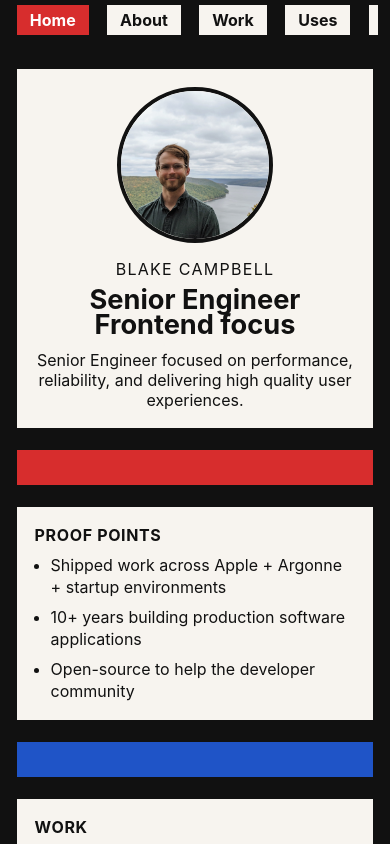
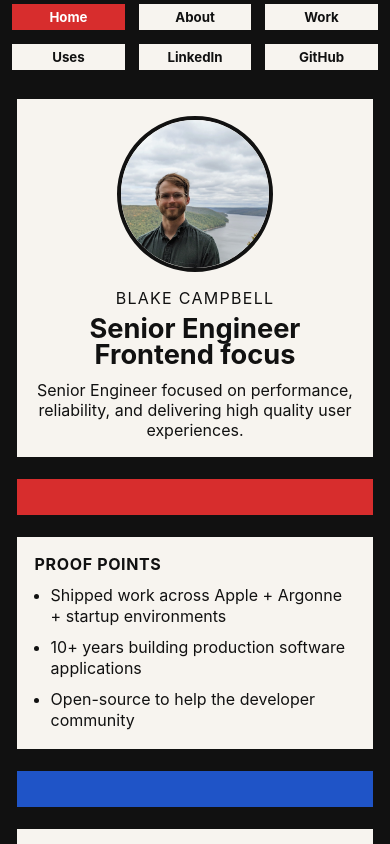
Before and after one commit to BlakeCampbells/Portfolio2026, a Nuxt app: page / in a window 390 px wide. Shown: the top 844 px of the page. Built offline with nearby package versions, Linux system fonts and the light colour scheme.

Commit message:
Blue/mobile-nav-and-favicon-sync: fix mobile nav layout and sync favicon.ico to svg

```diff
--- a/app/assets/css/main.css
+++ b/app/assets/css/main.css
@@ -42,7 +42,7 @@ a {
   align-items: center;
   gap: 0.55rem;
   font-weight: 700;
-  overflow-x: auto;
+  overflow-x: hidden;
   white-space: nowrap;
 }
 
@@ -88,3 +88,26 @@ a {
 main {
   padding-top: 0;
 }
+
+@media (max-width: 760px) {
+  .top-nav {
+    padding: 0 8px 8px;
+  }
+
+  .top-nav-inner {
+    display: grid;
+    grid-template-columns: repeat(3, minmax(0, 1fr));
+    gap: 0.35rem;
+    white-space: normal;
+    overflow-x: visible;
+  }
+
+  .top-nav-inner a {
+    width: 100%;
+    justify-content: center;
+    height: 34px;
+    padding: 0 0.45rem;
+    border-width: 4px;
+    font-size: 0.83rem;
+  }
+}
```
Also changed, not shown: 1 other file (tests, documents, lock files or other folders).
